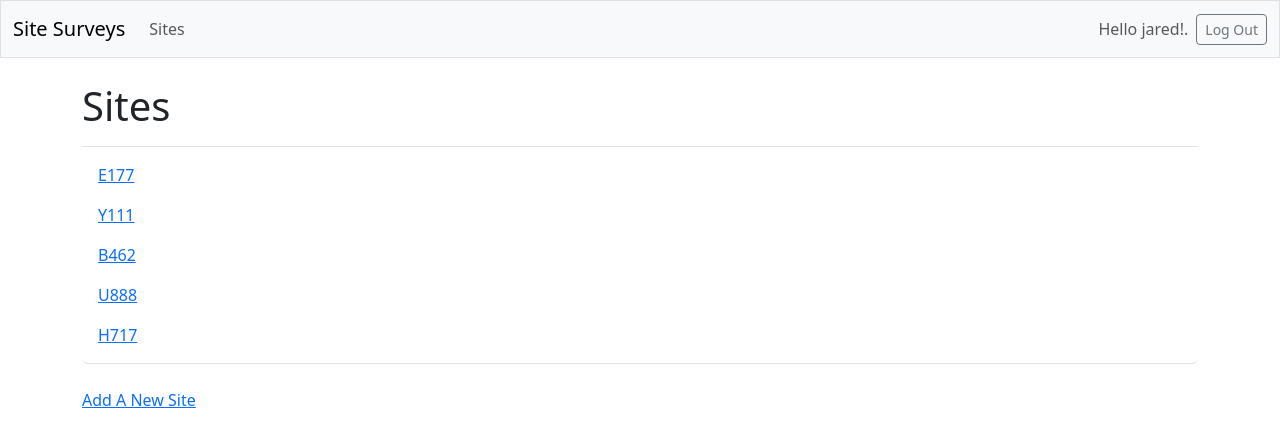
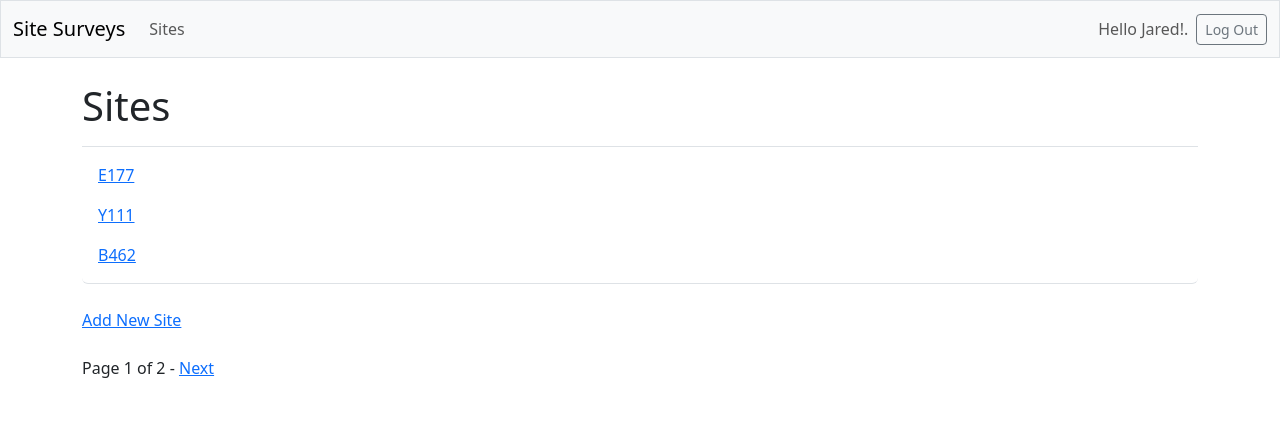
Before and after one commit to jwinternet/alpha_two, a Django app: page /sites/ in a window 1280 px wide. Shown: the top 447 px of the page. Run offline with Django 5.2, Linux system fonts and the light colour scheme; a user stored in the database is signed in; data comes from the database, SQL or seed files in the repository; some libraries are stand-ins or nearby versions.

Commit message:
A stable list of minor updates.

```diff
--- a/site_surveys/templates/site_surveys/base.html
+++ b/site_surveys/templates/site_surveys/base.html
@@ -32,7 +32,7 @@
 
                     {% if user.is_authenticated %}
                         <li class="nav-item">
-                            <span class="navbar-text me-2">Hello {{ user.username }}!.</span></li>
+                            <span class="navbar-text me-2">Hello {{ user.username.title }}!.</span></li>
                     {% else %}
                         <li class="nav-item">
                             <a class="nav-link" href="{% url 'accounts:register' %}">Register</a></li>
--- /dev/null
+++ b/site_surveys/templates/site_surveys/pagination.html
@@ -0,0 +1,24 @@
+<!DOCTYPE html>
+<html lang="en">
+<head>
+    <meta charset="UTF-8">
+    <title>Pagination</title>
+</head>
+<body>
+    <div class="pagination">
+        <span class="step-links">
+            <br>
+            {% if page.has_previous %}
+                <a href="?page={{ page.previous_page_number }}">Previous</a><br>
+                <br>
+            {% endif %}
+                <span class="current">
+                    Page {{ page.number }} of {{ page.paginator.num_pages }}
+                </span>
+            {% if page.has_next %}
+                 - <a href="?page={{ page.next_page_number }}">Next</a>
+            {% endif %}
+        </span>
+    </div>
+</body>
+</html>
--- a/site_surveys/templates/site_surveys/site.html
+++ b/site_surveys/templates/site_surveys/site.html
@@ -10,7 +10,7 @@
     {% block page_header %}
         <h1>Site ID: {{ site.title.upper }}</h1>
         <br>
-        <h3>Site Information: {{ site.text }}</h3>
+        <h4>Site Information: {{ site.text }}</h4>
         <br>
         <h3>Slug: {{ site.slug }}</h3>
         <br>
--- a/site_surveys/templates/site_surveys/sites.html
+++ b/site_surveys/templates/site_surveys/sites.html
@@ -23,8 +23,9 @@
             {% endfor %}
         </ul>
 
-        <a href="{% url 'site_surveys:new_site' %}">Add A New Site</a>
+        <a href="{% url 'site_surveys:new_site' %}">Add New Site</a>
 
+    {% include "site_surveys/pagination.html" with page=sites %}
     {% endblock content %}
 </body>
 </html>
--- a/site_surveys/views.py
+++ b/site_surveys/views.py
@@ -2,6 +2,7 @@
 from django.shortcuts import render, redirect, get_object_or_404
 from django.contrib.auth.decorators import login_required
 from django.http import Http404
+from django.core.paginator import Paginator, EmptyPage
 
 from .models import Site
 from .forms import SiteForm
@@ -16,7 +17,15 @@ def index(request):
 def sites(request):
     """Show all sites."""
     sites = Site.objects.filter(owner=request.user).order_by("date_added")
-    context = {"sites": sites}
+    # Pagination with 3 posts per page
+    paginator = Paginator(sites, 3)
+    page_number = request.GET.get("page", 1)
+    try:
+        site = paginator.page(page_number)
+    except EmptyPage:
+        # If page_number is out of range deliver last page of results
+        site = paginator.page(paginator.num_pages)
+    context = {"sites": site}
     return render(request, "site_surveys/sites.html", context)
 
 
```
Also changed, not shown: site_surveys/forms.py (+5 -5 lines), site_surveys/templates/site_surveys/index.html (+5 -2 lines).
